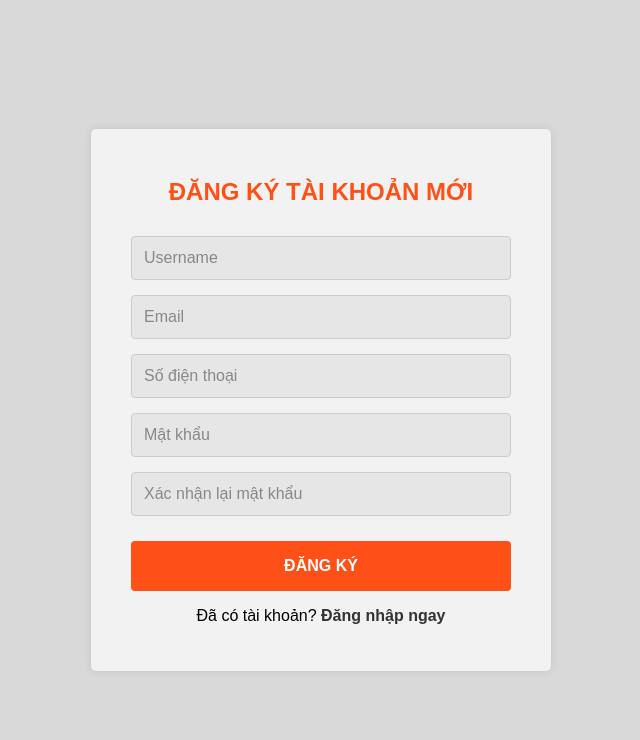
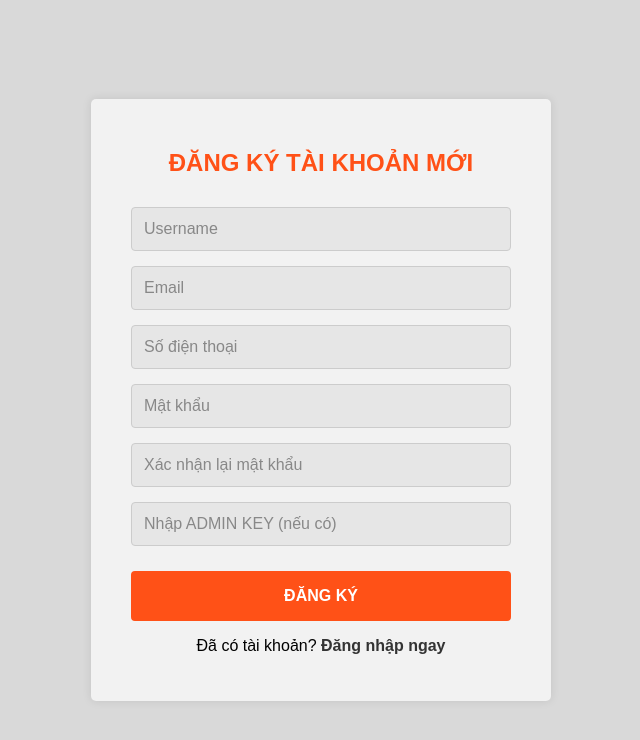
Before and after one commit to duonglele/final-project1, a PHP site: page /register.php in a window 1280 px wide. Shown: the top 740 px of the page, without its empty margins (319-959 px from the left). Run offline with PHP 8.4, Linux system fonts and the light colour scheme.

Commit message:
Update register.php

```diff
--- a/register.php
+++ b/register.php
@@ -8,20 +8,25 @@ $username = '';
 $email = '';
 $phone = '';
 
+// ADMIN KEY: Dùng để xác nhận khi tạo tài khoản ADMIN
+$ADMIN_KEY = "ADMINKEY";
+
 if ($_SERVER["REQUEST_METHOD"] == "POST") {
     $username = trim($_POST['username']);
     $email = trim($_POST['email']);
     $phone = trim($_POST['phone']);
     $password = $_POST['password'];
     $confirm_password = $_POST['confirm_password'];
+    $admin_key_input = trim($_POST['admin_key'] ?? '');   // <-- Lấy KEY từ form
 
     if (empty($username) || empty($email) || empty($password) || empty($confirm_password)) {
-        $error = "Vui lòng điền đầy đủ tất cả các trường.";
+        $error = "Vui lòng điền đầy đủ thông tin    .";
     } elseif ($password !== $confirm_password) {
         $error = "Mật khẩu xác nhận không khớp.";
     } elseif (strlen($password) < 6) {
         $error = "Mật khẩu phải có ít nhất 6 ký tự.";
     } else {
+        //Kiểm tra username hoặc email đã tồn tại
         $sql = "SELECT id FROM users WHERE username = ? OR email = ?";
         $stmt = $conn->prepare($sql);
         $stmt->bind_param("ss", $username, $email);
@@ -31,11 +36,22 @@ if ($_SERVER["REQUEST_METHOD"] == "POST") {
         if ($stmt->num_rows > 0) {
             $error = "Username hoặc Email đã được sử dụng.";
         } else {
+
+            //===========================================
+            //==========XÁC ĐỊNH QUYỀN TÀI KHOẢN=========
+            //===========================================
+            $role = "user"; //Mặc định tài khoản sẽ là user
+            if (!empty($admin_key_input) && $admin_key_input == $ADMIN_KEY) {
+                $role = "admin";
+            }
+
+            //Mã hoá mật khẩu
             $hashed_password = password_hash($password, PASSWORD_DEFAULT);
 
-            $insert_sql = "INSERT INTO users (username, email, phone, password) VALUES (?, ?, ?, ?)";
+            //Insert user
+            $insert_sql = "INSERT INTO users (username, email, phone, password, role) VALUES (?, ?, ?, ?, ?)";
             $insert_stmt = $conn->prepare($insert_sql);
-            $insert_stmt->bind_param("ssss", $username, $email, $phone, $hashed_password);
+            $insert_stmt->bind_param("sssss", $username, $email, $phone, $hashed_password, $role);
 
             if ($insert_stmt->execute()) {
                 //  THÊM PHẦN NÀY: Chuyển hướng về trang đăng nhập sau khi đăng ký thành công
@@ -168,6 +184,7 @@ $conn->close();
             <input type="text" name="phone" placeholder="Số điện thoại" value="<?php echo htmlspecialchars($phone); ?>">
             <input type="password" name="password" placeholder="Mật khẩu" required>
             <input type="password" name="confirm_password" placeholder="Xác nhận lại mật khẩu" required>
+            <input type="text" name="admin_key" placeholder="Nhập ADMIN KEY (nếu có)">
             <button type="submit">ĐĂNG KÝ</button>
         </form>
 
```
